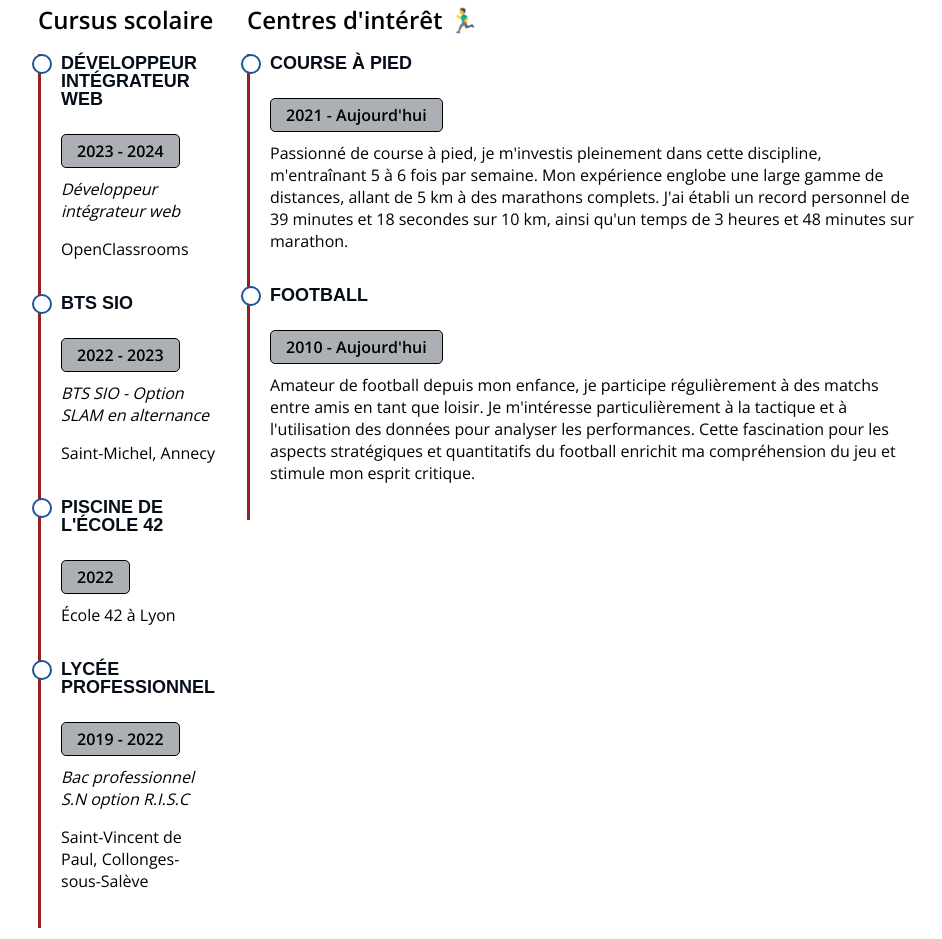
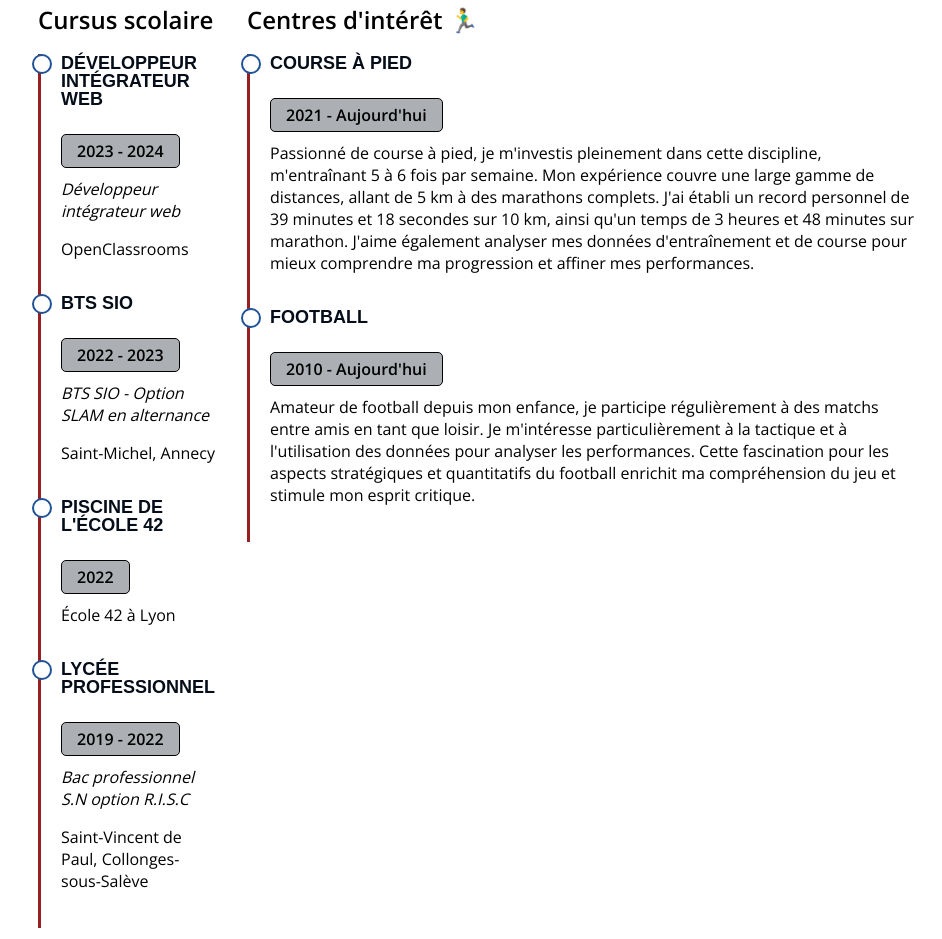
Before and after one commit to julienlcx7/Portfolio, a plain HTML site: page index.html in a window 1280 px wide. Shown: the part 1351-2290 px from the top of the page, without its empty margins (262-1204 px from the left). Drawn offline with nearby package versions, Linux system fonts and the light colour scheme.

Commit message:
Update index.html

```diff
--- a/index.html
+++ b/index.html
@@ -90,7 +90,7 @@
                     <div class="section_time">
                         <h4>Course à pied</h4>
                         <h5>2021 - Aujourd'hui</h5>
-                        <p>Passionné de course à pied, je m'investis pleinement dans cette discipline, m'entraînant 5 à 6 fois par semaine. Mon expérience englobe une large gamme de distances, allant de 5 km à des marathons complets. J'ai établi un record personnel de 39 minutes et 18 secondes sur 10 km, ainsi qu'un temps de 3 heures et 48 minutes sur marathon.</p>
+                        <p>Passionné de course à pied, je m'investis pleinement dans cette discipline, m'entraînant 5 à 6 fois par semaine. Mon expérience couvre une large gamme de distances, allant de 5 km à des marathons complets. J'ai établi un record personnel de 39 minutes et 18 secondes sur 10 km, ainsi qu'un temps de 3 heures et 48 minutes sur marathon. J'aime également analyser mes données d'entraînement et de course pour mieux comprendre ma progression et affiner mes performances.</p>
                     </div>
                     <div class="section_time">
                         <h4>Football</h4>
```
